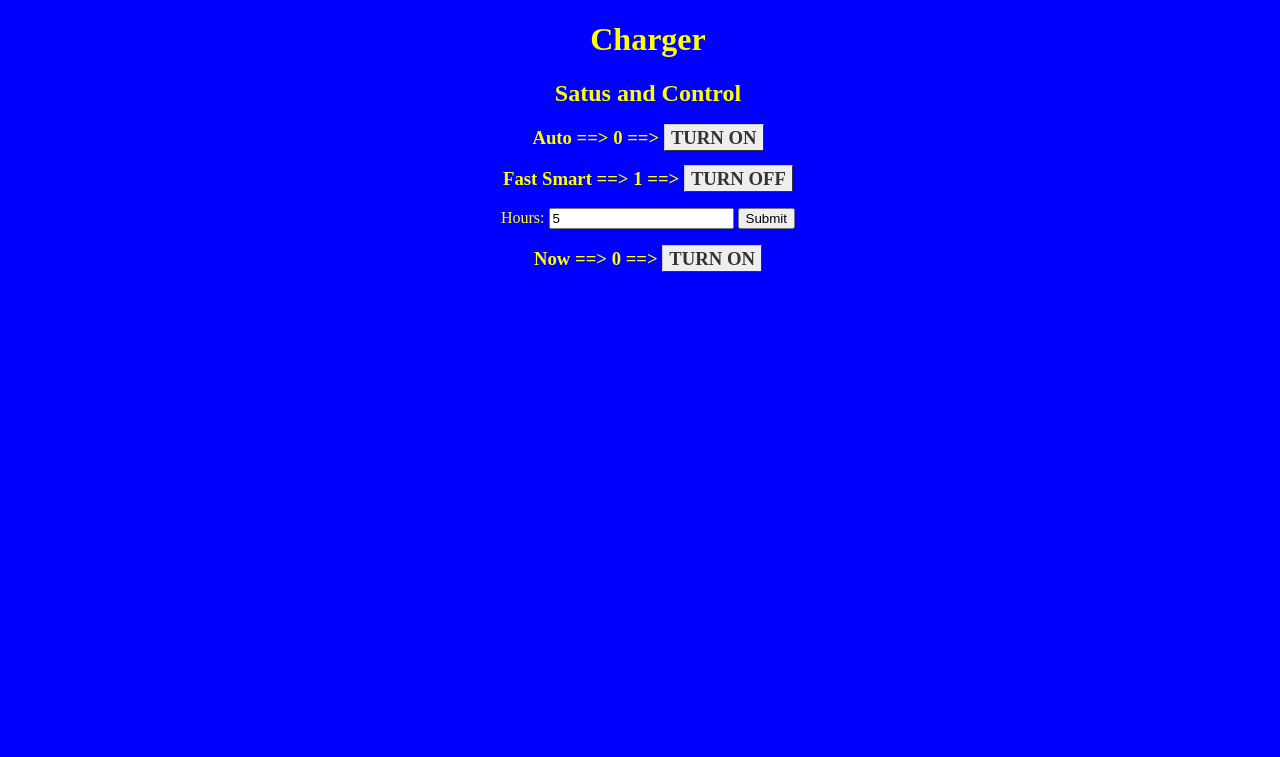
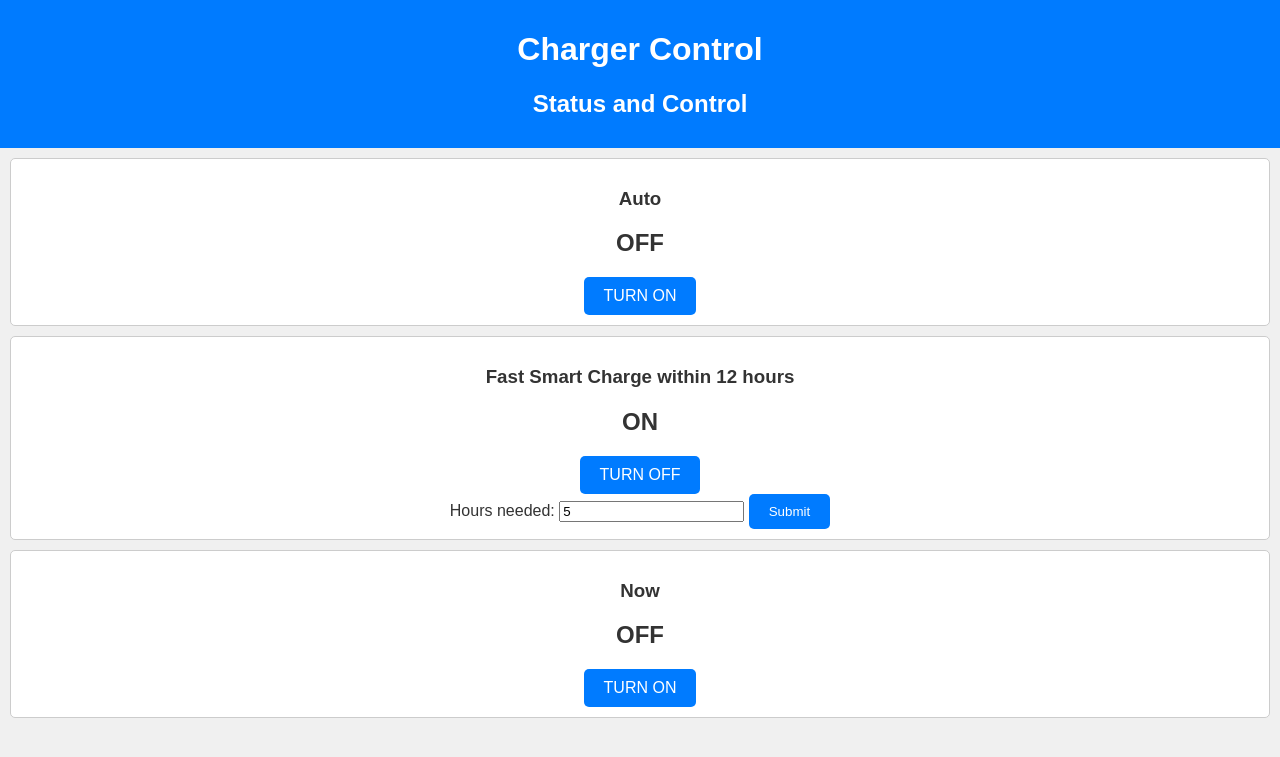
Before and after one commit to HansAlin/Wallbox, a Flask app: page / in a window 1280 px wide. Shown: the top 757 px of the page. Run offline with Flask 3, Linux system fonts and the light colour scheme.

Commit message:
html updated

```diff
--- a/static/style.css
+++ b/static/style.css
@@ -1,4 +1,4 @@
-body {
+/* body {
 	background: blue;
 	color: yellow;
 	width:100%;
@@ -15,4 +15,42 @@ body {
   border-right: 1px solid #333333;
   border-bottom: 1px solid #333333;
   border-left: 1px solid #CCCCCC;
+} */
+body {
+  background-color: #f0f0f0;
+  color: #333;
+  font-family: Arial, sans-serif;
+  margin: 0;
+  padding: 0;
 }
+
+header {
+  text-align: center;
+  background-color: #007bff;
+  color: white;
+  padding: 10px;
+}
+
+.control-section {
+  margin: 10px;
+  padding: 10px;
+  border: 1px solid #ccc;
+  border-radius: 5px;
+  background-color: white;
+}
+
+.button {
+  display: inline-block;
+  padding: 10px 20px;
+  background-color: #007bff;
+  color: white;
+  text-decoration: none;
+  border: none;
+  border-radius: 5px;
+  cursor: pointer;
+  transition: background-color 0.3s ease;
+}
+
+.button:hover {
+  background-color: #0056b3;
+}
--- a/templates/index.html
+++ b/templates/index.html
@@ -1,4 +1,4 @@
-<!DOCTYPE html>
+<!-- <!DOCTYPE html>
 	<center>
 	<head>
 		<title>Charger</title>
@@ -38,4 +38,61 @@
                 </h3>
 	</body>
 	</center>
+</html> -->
+
+<!DOCTYPE html>
+<html lang="en">
+<head>
+    <meta charset="UTF-8">
+    <meta name="viewport" content="width=device-width, initial-scale=1.0">
+    <title>Charger Control</title>
+    <link rel="stylesheet" href="../static/style.css">
+</head>
+<body>
+	<center>
+    <header>
+        <h1>Charger Control</h1>
+        <h2>Status and Control</h2>
+    </header>
+
+    <section class="control-section">
+        <h3>Auto</h3>
+        {% if auto == 1 %}
+            <h2> ON </h2>
+            <a href="/auto/off" class="button">TURN OFF</a>
+        {% else %}
+        <h2> OFF </h2>
+            <a href="/auto/on" class="button">TURN ON</a>
+        {% endif %}
+    </section>
+
+    <section class="control-section">
+        <h3>Fast Smart Charge within 12 hours</h3>
+        {% if fast_smart == 1 %}
+            <h2> ON </h2>
+            <a href="/fast_smart/off" class="button">TURN OFF</a>
+        {% else %}
+        <h2> OFF </h2>
+            <a href="/fast_smart/on" class="button">TURN ON</a>
+        {% endif %}
+
+        <form action="/set_value" method="post">
+            <label for="hours">Hours needed:</label>
+            <input type="text" id="hours" name="hours" value="{{ hours }}">
+            <button type="submit" class="button">Submit</button>
+        </form>
+    </section>
+
+    <section class="control-section">
+        <h3>Now</h3>
+        {% if on == 1 %}
+            <h2> ON </h2>
+            <a href="/now/off" class="button">TURN OFF</a>
+        {% else %}
+        <h2> OFF </h2>
+            <a href="/now/on" class="button">TURN ON</a>
+        {% endif %}
+    </section>
+	</center>
+</body>
 </html>
```
